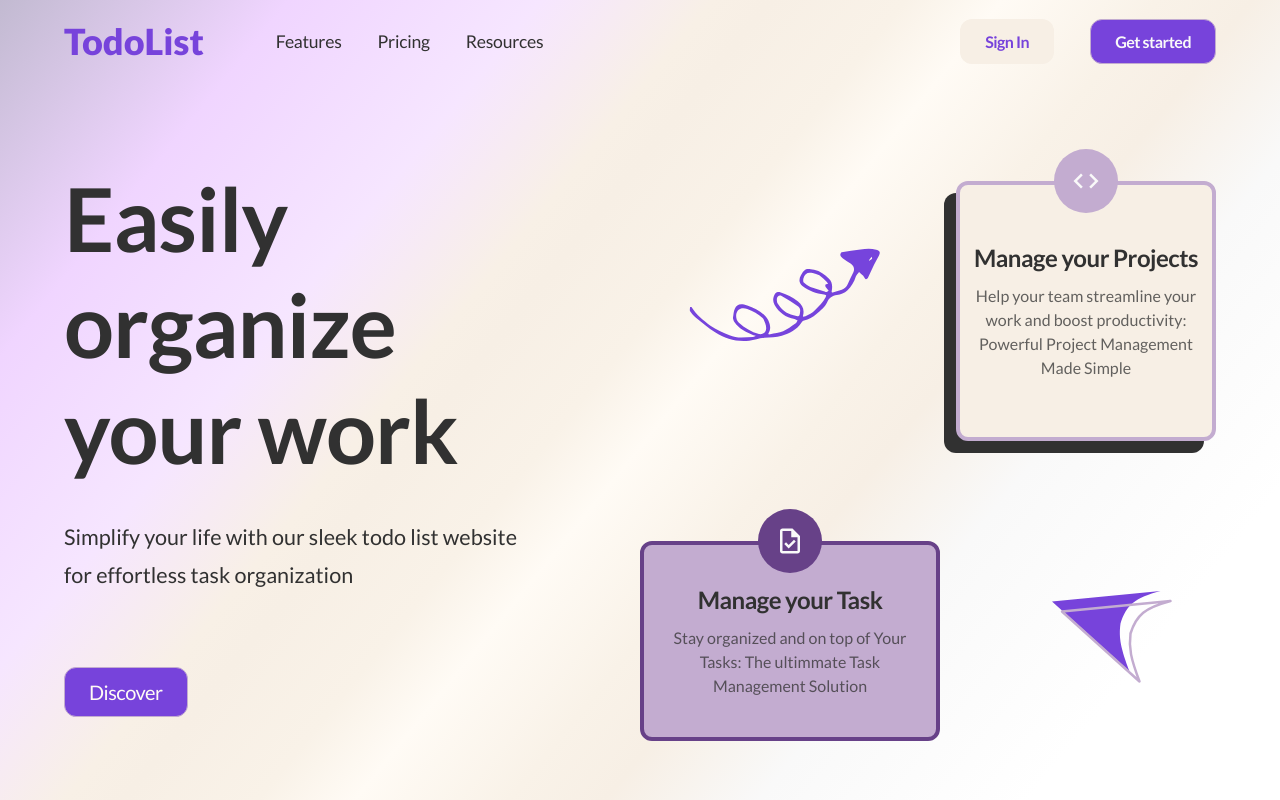
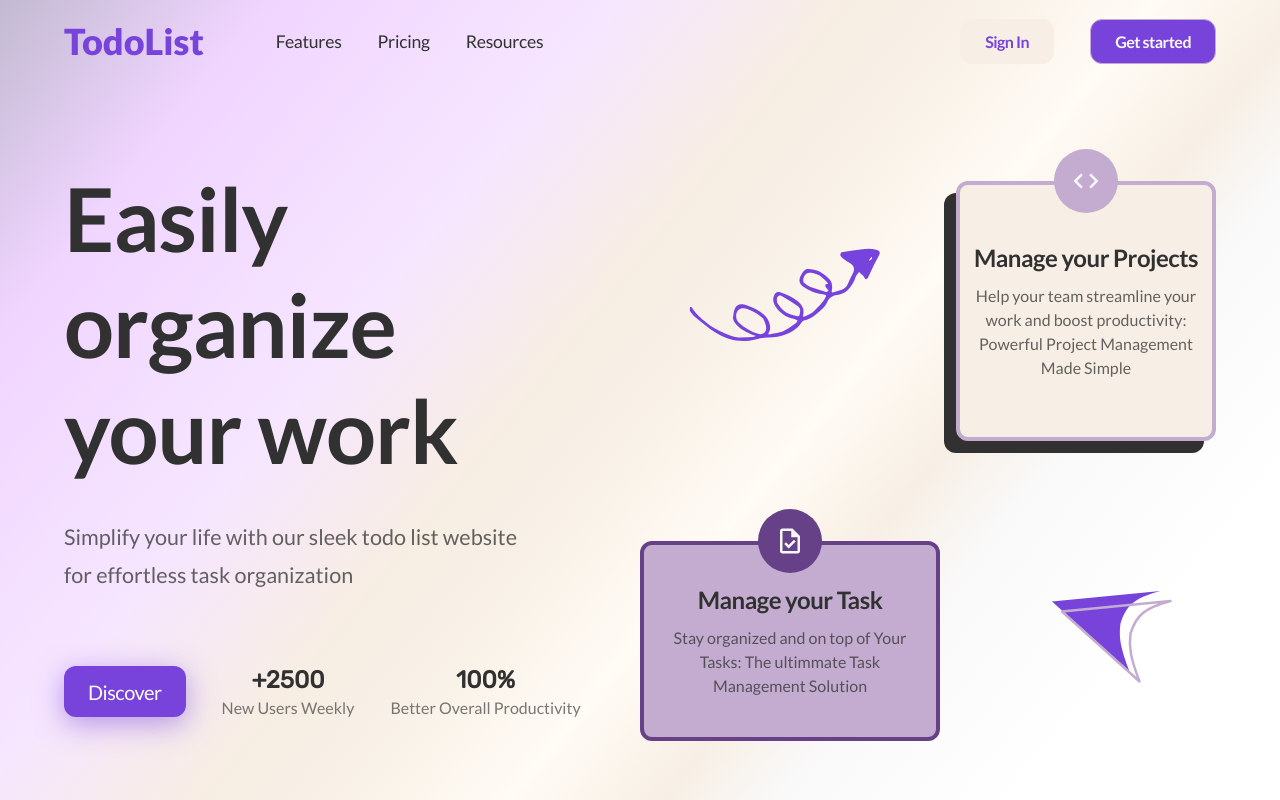
Before and after one commit to JakubWojtkowski/toDoList-v2, a React (Create React App) app: page / in a window 1280 px wide. Built offline with nearby package versions, Linux system fonts and the light colour scheme; no server answers; the database is empty.

Commit message:
Finish the hero section

```diff
--- a/src/App.js
+++ b/src/App.js
@@ -31,7 +31,7 @@ function App() {
         dispatch(setTasks(tempTasks));
         setTimeout(() => {
           setIsLoading(false);
-        }, 1000);
+        }, 2500);
       });
     };
 
--- a/src/assets/index.css
+++ b/src/assets/index.css
@@ -12,15 +12,15 @@ body {
   background: linear-gradient(
     309deg,
     rgba(255, 255, 255, 1) 13%,
-    rgba(249, 249, 249, 1) 27%,
-    rgba(247, 239, 229, 1) 35%,
-    rgba(249, 242, 232, 1) 40%,
-    rgba(255, 251, 245, 1) 48%,
-    rgba(249, 242, 232, 1) 53%,
-    rgba(247, 239, 229, 1) 60%,
-    rgba(248, 240, 230, 1) 63%,
-    rgba(240, 213, 255, 0.6) 72%,
-    rgba(240, 213, 255, 1) 85%,
+    rgba(249, 249, 249, 1) 26%,
+    rgba(247, 239, 229, 1) 32%,
+    rgba(249, 242, 232, 1) 34%,
+    rgba(255, 251, 245, 1) 40%,
+    rgba(249, 242, 232, 1) 48%,
+    rgba(247, 239, 229, 1) 52%,
+    rgb(247, 238, 227) 56%,
+    rgba(240, 213, 255, 0.6) 68%,
+    rgba(240, 213, 255, 1) 86%,
     rgba(194, 186, 209, 1) 100%
   );
   background-repeat: no-repeat;
--- a/src/pages/Home/Hero.js
+++ b/src/pages/Home/Hero.js
@@ -15,8 +15,17 @@ function Hero() {
           Simplify your life with our sleek todo list website for effortless
           task organization
         </SubHeading>
-
-        <Button>Discover</Button>
+        <TextBottom>
+          <Button>Discover</Button>
+          <Numbers>
+            <Number>+2500</Number>
+            <Title>New Users Weekly</Title>
+          </Numbers>
+          <Numbers>
+            <Number>100%</Number>
+            <Title>Better Overall Productivity</Title>
+          </Numbers>
+        </TextBottom>
       </TextHero>
 
       <Cards>
@@ -54,8 +63,8 @@ const Container = styled.div`
   display: grid;
   place-items: center;
   grid-template-columns: 1fr 1fr;
-  ${"" /* padding: 64px 0; */}
   min-height: calc(100vh - 82px);
+  padding: 18px 0;
 `;
 
 const TextHero = styled.div`
@@ -73,20 +82,27 @@ const SubHeading = styled.p`
   font-size: 1.35rem;
   line-height: 1.75;
   width: 80%;
+  opacity: 0.75;
   margin-bottom: 36px;
+`;
+
+const TextBottom = styled.div`
+  display: flex;
+  gap: 36px;
 `;
 
 const Button = styled.button`
   padding: 12px 24px;
   border-radius: 12px;
-  margin: 0 auto 0 0;
   cursor: pointer;
   transition: all 250ms ease-in-out;
   border: 1px solid #c3acd0;
+  border: none;
   background: #7743db;
   color: #fffbf5;
   font-size: 1.25rem;
   letter-spacing: -0.5px;
+  box-shadow: rgba(119, 67, 219, 0.5) 0px 7px 29px 0px;
 
   &:hover {
     border-radius: 24px;
@@ -103,10 +119,8 @@ const Cards = styled.div`
     transform: rotate(-120deg);
     width: 100%;
     height: 100%;
-    ${
-      "" /* filter: brightness(0) saturate(100%) invert(76%) sepia(54%) saturate(198%) hue-rotate(224deg) brightness(90%) contrast(79%); */
-    }
-    filter: brightness(0) saturate(100%) invert(31%) sepia(51%) saturate(6297%) hue-rotate(250deg) brightness(91%) contrast(88%);
+    filter: brightness(0) saturate(100%) invert(31%) sepia(51%) saturate(6297%)
+      hue-rotate(250deg) brightness(91%) contrast(88%);
   }
 
   svg {
@@ -167,3 +181,20 @@ const CircleIcon = styled.div`
     position: absolute;
   }
 `;
+
+const Numbers = styled.div`
+  display: flex;
+  flex-direction: column;
+  gap: 4px;
+  align-items: center;
+  justify-content: center;
+`;
+
+const Number = styled.h2`
+  font-weight: 900;
+  font-family: "Rubik";
+`;
+
+const Title = styled.span`
+  opacity: 0.65;
+`;
```
